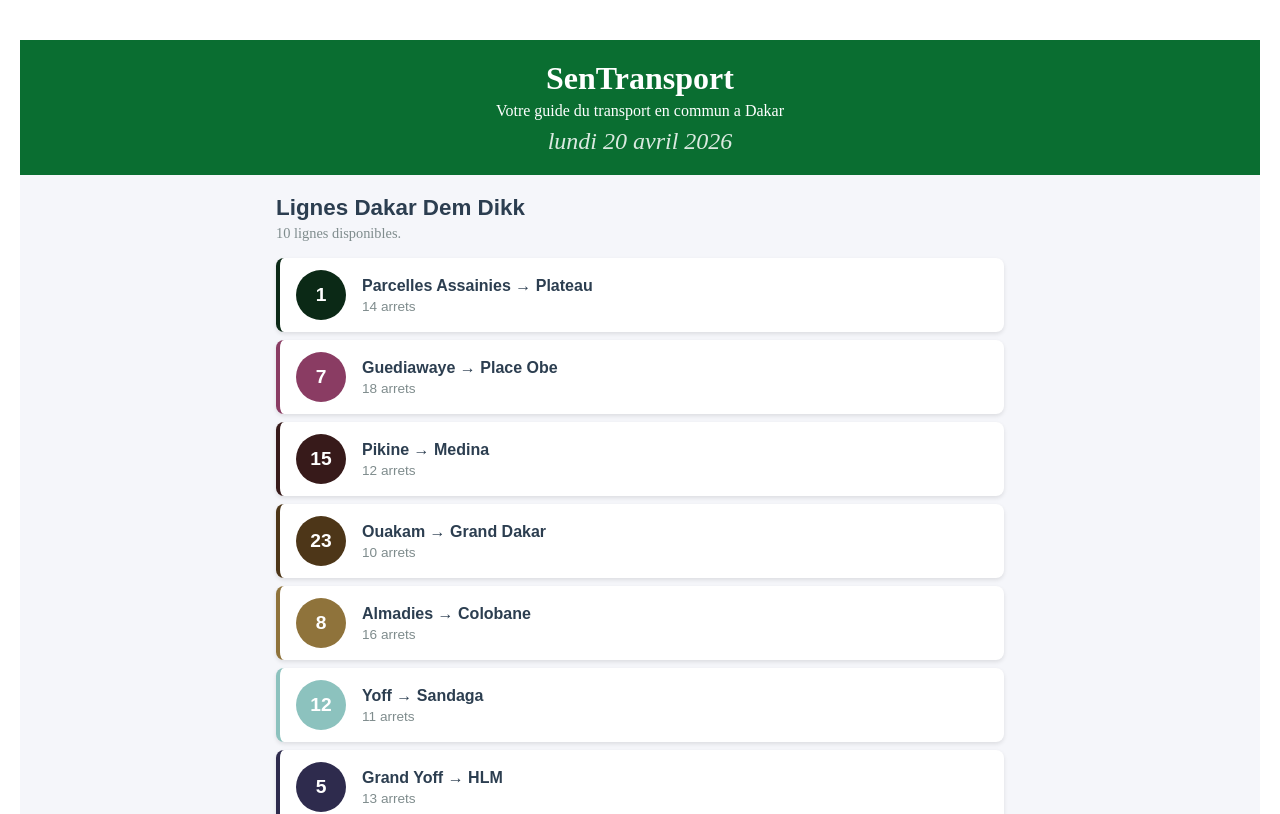
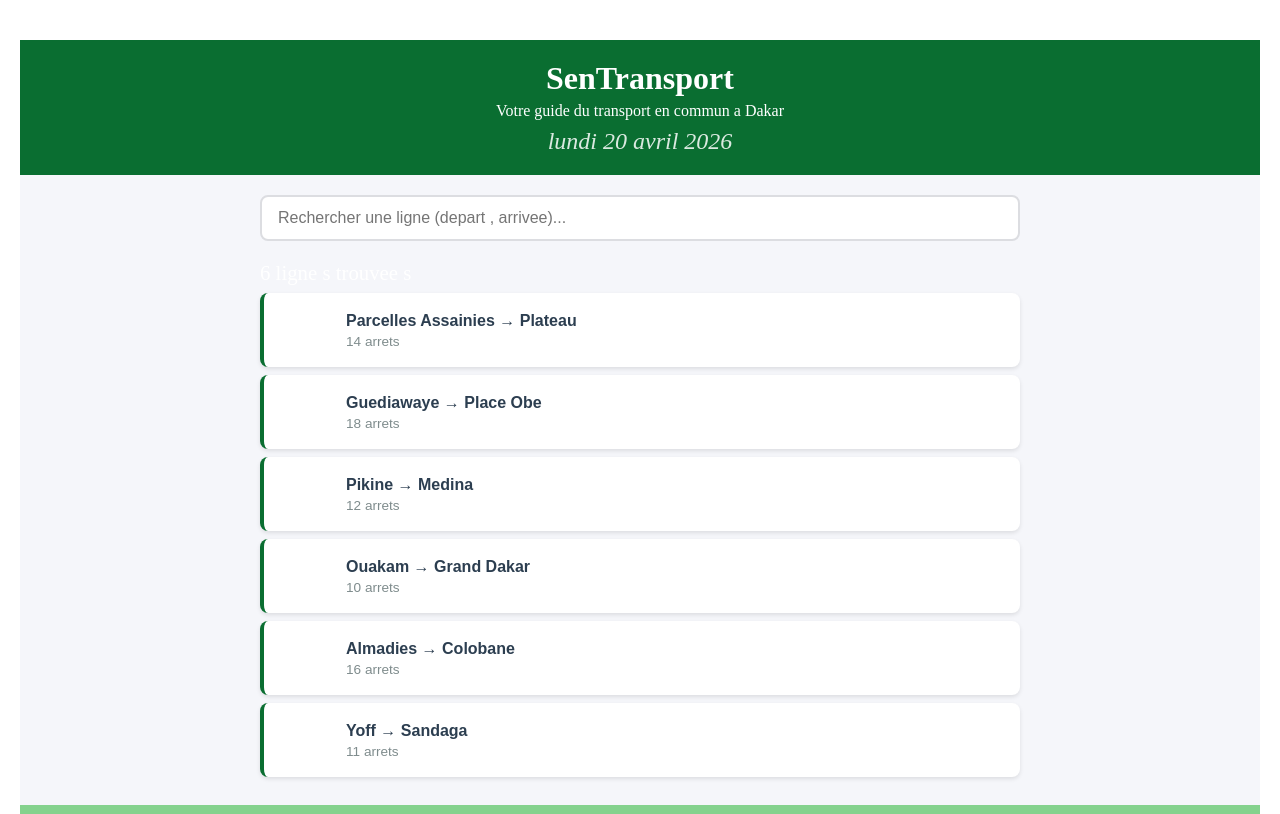
Before and after one commit to SwagCk/Sentransport, a React (Create React App) app: page / in a window 1280 px wide. Shown: the top 814 px of the page. Built offline with nearby package versions, Linux system fonts and the light colour scheme.

Commit message:
Lab 3 : etat , recherche et selection de lignes

```diff
--- a/src/App.css
+++ b/src/App.css
@@ -46,3 +46,14 @@
     padding: 12px;
   }
 }
+
+.ligne-bus{
+  padding: 12px 16px;
+}
+
+.ligne-numero{
+  width: 40px;
+  height: 40px;
+  font-size: 1rem;
+  margin-right: 12px;
+}
--- a/src/App.js
+++ b/src/App.js
@@ -1,32 +1,70 @@
+import { useState } from 'react';
 import './App.css';
 import Header from './Header';
 import Footer from './Footer';
-import ListeLignes from './ListeLignes';
 import LigneBus from './LigneBus';
-import Statreseau from './Statreseau';
+import Recherche from'./Recherche';
+import DetailLigne from './DetailLigne';
+
+
+
 
 function App() {
 
+  const [recherche , setRecherche] = useState("");
+
+  const [ligneSelectionnee , setLigneSelectionnee] = useState(null);
+
   const lignes = [
-    { id : 1 , numero : "1", depart : " Parcelles Assainies " , arrivee : " Plateau ", arrets : 14 , couleur : "#0b2916" } ,
-    { id : 2 , numero : "7", depart : " Guediawaye ", arrivee : " Place Obe", arrets : 18 , couleur : "#8a3c63" } ,
-    { id : 3 , numero : "15", depart : " Pikine ", arrivee : " Medina ", arrets : 12 , couleur : "#371a1a" } ,
-    { id : 4 , numero : "23", depart : " Ouakam ", arrivee : " Grand Dakar ", arrets : 10 , couleur : "#4d3618" } ,
-    { id : 5 , numero : "8", depart : " Almadies ", arrivee : " Colobane ", arrets : 16 , couleur : "#8f733b" } ,
-    { id : 6 , numero : "12", depart : " Yoff " , arrivee : " Sandaga ", arrets : 11 , couleur : "#8cc2be" } ,
+    { id : 1 , numero : "1", depart : " Parcelles Assainies " , arrivee : " Plateau ", arrets : 14 , couleur : "#0b2916" , listeArrets : ["Parcelles U14" , "Parcelle U10" , "Camberene" , "Patte d'Oie", "Grand Dakar" , "Colobane" , "Ponty" , "Plateau" ] } ,
+    { id : 2 , numero : "7", depart : " Guediawaye ", arrivee : " Place Obe", arrets : 18 , couleur : "#8a3c63" , listeArrets:  [" Guediawaye ", " Pikine ", " Thiaroye "," Keur Massar ", " Grand Yoff ", " Parcelles "," Liberte 6", " Place Obe"] } ,
+    { id : 3 , numero : "15", depart : " Pikine ", arrivee : " Medina ", arrets : 12 , couleur : "#371a1a" , listeArrets : [" Pikine Centre ", " Thiaroye Gare "," Hann ", " Colobane ", " Fass ", " Medina "]} ,
+    { id : 4 , numero : "23", depart : " Ouakam ", arrivee : " Grand Dakar ", arrets : 10 , couleur : "#4d3618" , listeArrets : [" Ouakam Village ", " Mermoz ", " Fann "," Point E", " Liberte 5", " Grand Dakar "] } ,
+    { id : 5 , numero : "8", depart : " Almadies ", arrivee : " Colobane ", arrets : 16 , couleur : "#8f733b" , listeArrets : [" Almadies ", " Ngor ", " Yoff "," Ouest Foire ", " Liberte 6", " Colobane "]} ,
+    { id : 6 , numero : "12", depart : " Yoff " , arrivee : " Sandaga ", arrets : 11 , couleur : "#8cc2be", listeArrets : [" Yoff Village ", " Aeroport LSS"," Parcelles U17", " Grand Yoff ", " HLM", " Sandaga "]} ,
 
-    {id :7 , numero : "5", depart : " Grand Yoff ", arrivee : " HLM ", arrets : 13 , couleur : "#2e2b4d" } ,
-    {id :8 , numero : "9", depart : " Cambérene ", arrivee : " Gare Routiére ", arrets : 18 , couleur : "#d2d076" } ,
-    {id :9 , numero : "14", depart : " Fass ", arrivee : " Liberté ", arrets : 15 , couleur : "#7b3e09" } ,
-    {id :10 , numero : "20", depart : " Médina ", arrivee : " Hopital Principal ", arrets : 9 , couleur : "#ad8bcb" } ,
 
   ];
+
+
+  const lignesFiltrees = lignes.filter(ligne =>
+    ligne .depart.toLowerCase() .includes(recherche.toLowerCase()) ||
+    ligne .arrivee.toLowerCase() .includes(recherche.toLowerCase()) ||
+    ligne .numero.includes(recherche)
+  );
+
+    function handleLigneClick(ligne) {
+      if (ligneSelectionnee && ligneSelectionnee.id === ligne.id) {
+        setLigneSelectionnee(null);
+      } else {
+        setLigneSelectionnee(ligne);
+      }
+    }
+
+
+
   return(
     <div className="App">
       <Header />
       <main className="contenu">
-        <ListeLignes lignes={lignes} />
-        <Statreseau lignes={lignes} />
+        <Recherche valeur={recherche} onChange={setRecherche} />
+        <p className="resultat-recherche">
+          { lignesFiltrees . length } ligne { lignesFiltrees . length > 1 ? 's' :''} trouvee { lignesFiltrees . length > 1 ? 's' : ''}
+        </p>
+        {lignesFiltrees.map(ligne => (
+          < LigneBus
+          key ={ ligne . id }
+          numero ={ ligne . numero }
+          depart ={ ligne . depart }
+          arrivee ={ ligne . arrivee }
+          arrets ={ ligne . arrets }
+          couleur ={ ligne . couleur }
+          estSelectionnee ={ ligneSelectionnee && ligneSelectionnee.id === ligne.id }
+          onClick ={() => handleLigneClick(ligne)}
+          />
+
+        ))}
+        {ligneSelectionnee && <DetailLigne ligne={ligneSelectionnee} />}
       </main>
       <Footer />
     </div>
--- /dev/null
+++ b/src/DetailLigne.css
@@ -0,0 +1,74 @@
+.detail-ligne {
+    background-color : #ffffff;
+    border: 2px solid #0a6e31;
+    border-radius: 8px;
+    padding: 20px;
+    margin-top: 16px;
+    animation: slidedown 0.3s ease;
+}
+
+@keyframes slideDown{
+    from {
+        opacity: 0;
+        transform: translateY(-10px);
+    }
+    to {
+        opacity: 1;
+        transform: translateY(0);
+    }
+}
+
+.detail-titre {
+    color : #0a6e31;
+    margin : 0 0 8px 0;
+    font-size: 1.2rem;
+}
+
+.detail-info {
+    font-size: 0.9rem;
+    color: #7f8c8d;
+    margin: 0 0 16px 0;
+}
+
+.detail-arrets h4{
+
+    color:#2c3e50;
+    margin: 0 0 8px 0;
+}
+
+.detail-liste{
+    list-style : none;
+    padding : 0;
+    margin : 0;
+}
+
+.detail-arret{
+    display: flex;
+    align-items:center;
+    padding: 8px 0;
+    border-bottom: 1px solid #f0f0f0;
+}
+
+.detail-arret:last-child{
+    border-bottom: none;
+}
+
+.arret-numero {
+    width: 28px;
+    height: 28px;
+    border-radius: 50%;
+    background-color: #0a6e31;
+    color: white;
+    display: flex;
+    align-items: center;
+    justify-content: center;
+    margin-right: 12px;
+    font-size: 0.8rem;
+    font-weight: bold;
+    flex-shrink: 0;
+}
+
+.arret-nom{
+    color:#2c3e50;
+    font-size: 0.95rem;
+}
--- /dev/null
+++ b/src/DetailLigne.js
@@ -0,0 +1,27 @@
+import './DetailLigne.css';
+
+
+function DetailLigne ({ligne}) {
+
+    return (
+        <div className="detail-ligne">
+            <h3 className="detail-titre">Ligne {ligne.numero} : {ligne.depart} &rarr; {ligne.arrivee}</h3>
+            <p className="detail-info">
+                {ligne.arrets} arrets sur ce trajet
+            </p>
+        <div className="detail-arrets">
+            <h4>Arrets principaux :</h4>
+            <ul className="detail-liste">
+                {ligne.listeArrets.map((arret, index) => (
+                    <li key={index} className="detail-arret">
+                        <span className="arret-numero">{index + 1}.</span>
+                        <span className="arret-nom">{arret}</span>
+                    </li>
+                ))}
+            </ul>
+        </div>
+    </div>
+    );
+}
+
+export default DetailLigne;
--- a/src/Footer.css
+++ b/src/Footer.css
@@ -1,5 +1,5 @@
 .footer{
-    background-color: rgb(243, 190, 251);
+    background-color: rgb(132, 210, 141);
     color: wheat;
     padding : 15px 20px;
     margin-top: auto;
--- a/src/LigneBus.css
+++ b/src/LigneBus.css
@@ -47,3 +47,12 @@
     color: #7f8c8d;
     margin-top: 4px;
 }
+
+.ligne-bus-active{
+    border-left : 4px solid #370c0c;
+    background-color: #fef9f3;
+}
+
+.ligne-bus-active .ligne-numero{
+    background-color: #370c0c;
+}
--- a/src/LigneBus.js
+++ b/src/LigneBus.js
@@ -1,18 +1,22 @@
 import './LigneBus.css';
 
-function LigneBus({numero , depart , arrivee , arrets , couleur   }) {
+function LigneBus ({numero , depart , arrivee , arrets , couleur , estSelectionnee , onClick}) {
 
-    return (
-
-        <div className='ligne-bus' style={{borderLeft : `4px solid ${couleur}`}}>
-           <div className="ligne-numero" style = {{backgroundColor : couleur}}>{numero}</div>
-           <div className="ligne-info">
-            <span className="ligne-trajet">{depart} &rarr; {arrivee}</span>
-            <span className="ligne-arrets">{arrets}  arrets</span>
+    return(
+        <>
+        <div className={`ligne-bus ${estSelectionnee ? 'ligne-bus-active' : ''}`} onClick={onClick}>
+                <div className="ligne-numero">{numero}</div>
+                <div className="ligne-info">
+                <span className="ligne-trajet">
+                    {depart} &rarr; {arrivee}
+                </span>
+                <span className="ligne-arrets">
+                    {arrets} arrets
+                </span>
             </div>
-
         </div>
-     );
+        </>
+    );
 
 }
 
--- /dev/null
+++ b/src/Recherche.css
@@ -0,0 +1,22 @@
+.recherche {
+    margin-bottom: 20px;
+}
+
+.recherche-input{
+    width : 100%;
+    padding: 12px 16px;
+    font-size : 1rem;
+    border: 2px solid #dcdde1;
+    border-radius: 8px;
+    outline:none;
+    box-sizing: border-box;
+    transition: border-color 0.2s;
+}
+
+.recherche-input:focus{
+    border-color: #0a6e31;
+}
+
+.recherche-input :: placeholder {
+    color: #b2bec3;
+}
--- /dev/null
+++ b/src/Recherche.js
@@ -0,0 +1,18 @@
+import './Recherche.css';
+
+function Recherche ({valeur , onChange}) {
+    return (
+        <div className="recherche">
+            <input
+            type="text"
+            className="recherche-input"
+            placeholder="Rechercher une ligne (depart , arrivee)..."
+            value={valeur}
+            onChange={e => onChange(e.target.value)}
+            />
+        </div>
+    );
+}
+
+
+export default Recherche;
```
